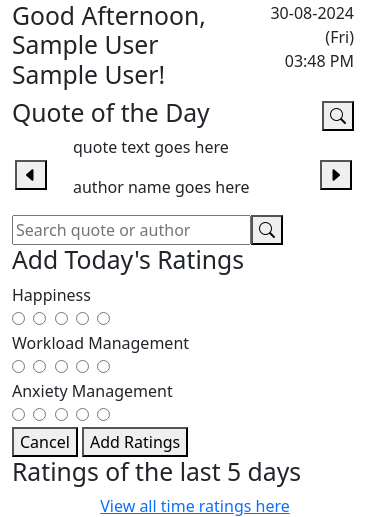
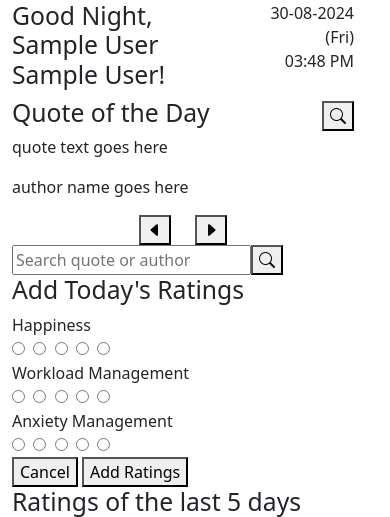
Before and after one commit to aungminthant13/DailyZen, a PHP site: page /home.php in a window 390 px wide. Shown: the part 77-594 px from the top of the page. Run offline with PHP 8.4, Linux system fonts and the light colour scheme; the visitor is signed in with stand-in values (Sample User, id 1); some libraries are stand-ins or nearby versions.

Commit message:
final changes

```diff
--- a/app/home.php
+++ b/app/home.php
@@ -32,6 +32,8 @@ if (!isset($_SESSION['userID']))
     <link href="https://cdn.jsdelivr.net/npm/bootstrap-icons/font/bootstrap-icons.css" rel="stylesheet">
 
     <script type="text/javascript" src="https://www.gstatic.com/charts/loader.js"></script>
+    <script src="https://ajax.googleapis.com/ajax/libs/jquery/3.5.1/jquery.min.js"></script>
+
     <script src="../js/homepage-chart.js"></script>
 </head>
 
@@ -56,9 +58,12 @@ if (!isset($_SESSION['userID']))
             <div id="greeting" class="row block">
                 <div class="row">
                     <?php
+
+                    $customDate = new DateTime('2024-08-29');
+
                     // Get the current hour
                     date_default_timezone_set('Asia/Bangkok');
-                    $currentHour = date('H');
+                    $currentHour = $customDate->format('H');
 
                     // Determine the appropriate greeting
                     if ($currentHour >= 5 && $currentHour < 12) {
@@ -98,28 +103,46 @@ if (!isset($_SESSION['userID']))
                 </div>
 
                 <div class="row">
-                    <div class="col-2 d-flex align-items-center justify-content-center">
-                        <button class="btn-icon" id="previous-quote-btn">
+                    <!-- Previous Button - Hidden on small screens -->
+                    <div class="col-2 d-none d-md-flex align-items-center justify-content-center">
+                        <button class="btn-icon previous-quote-btn" id="previous-quote-btn">
                             <i class="bi bi-caret-left-fill"></i>
                         </button>
                     </div>
 
-                    <div class="col-8">
-                        <div class="">
-                            <blockquote>
-                                <p>quote text goes here</p>
-                                <p>author name goes here</p>
-                            </blockquote>
-                        </div>
+                    <!-- Quote block - Takes full width on small screens, 8 columns on larger screens -->
+                    <div class="col-12 col-md-8">
+                        <blockquote>
+                            <p>quote text goes here</p>
+                            <p>author name goes here</p>
+                        </blockquote>
                     </div>
 
-                    <div class="col-2 d-flex align-items-center justify-content-center">
-                        <button class="btn-icon" id="next-quote-btn">
+                    <!-- Next Button - Hidden on small screens -->
+                    <div class="col-2 d-none d-md-flex align-items-center justify-content-center">
+                        <button class="btn-icon next-quote-btn" id="next-quote-btn">
                             <i class="bi bi-caret-right-fill"></i>
                         </button>
                     </div>
                 </div>
+
+                <!-- Buttons for small screens - Shown only on small screens -->
+                <div class="row d-flex d-md-none">
+                    <!-- Both columns should take half of the screen width each (col-6) -->
+                    <div class="col-6 d-flex align-items-center justify-content-end">
+                        <button class="btn-icon previous-quote-btn" id="previous-quote-btn">
+                            <i class="bi bi-caret-left-fill"></i>
+                        </button>
+                    </div>
+                    <div class="col-6 d-flex align-items-center justify-content-start">
+                        <button class="btn-icon next-quote-btn" id="next-quote-btn">
+                            <i class="bi bi-caret-right-fill"></i>
+                        </button>
+                    </div>
+                </div>
+
             </div>
+
 
             <div id="overlay" class="overlay">
                 <div class="overlay-content">
@@ -216,7 +239,7 @@ if (!isset($_SESSION['userID']))
                 <div style="text-align: center;"><a href="../app/chart.php">View all time ratings here</a></div>
             </div>
         </div>
-        </div> -->
+        </div>
 
 </body>
 
```
Also changed, not shown: css/login.css (+47 -0 lines), css/quote.css (+26 -2 lines), css/style.css (+1 -6 lines), js/quote-fetch.js (+5 -2 lines).
